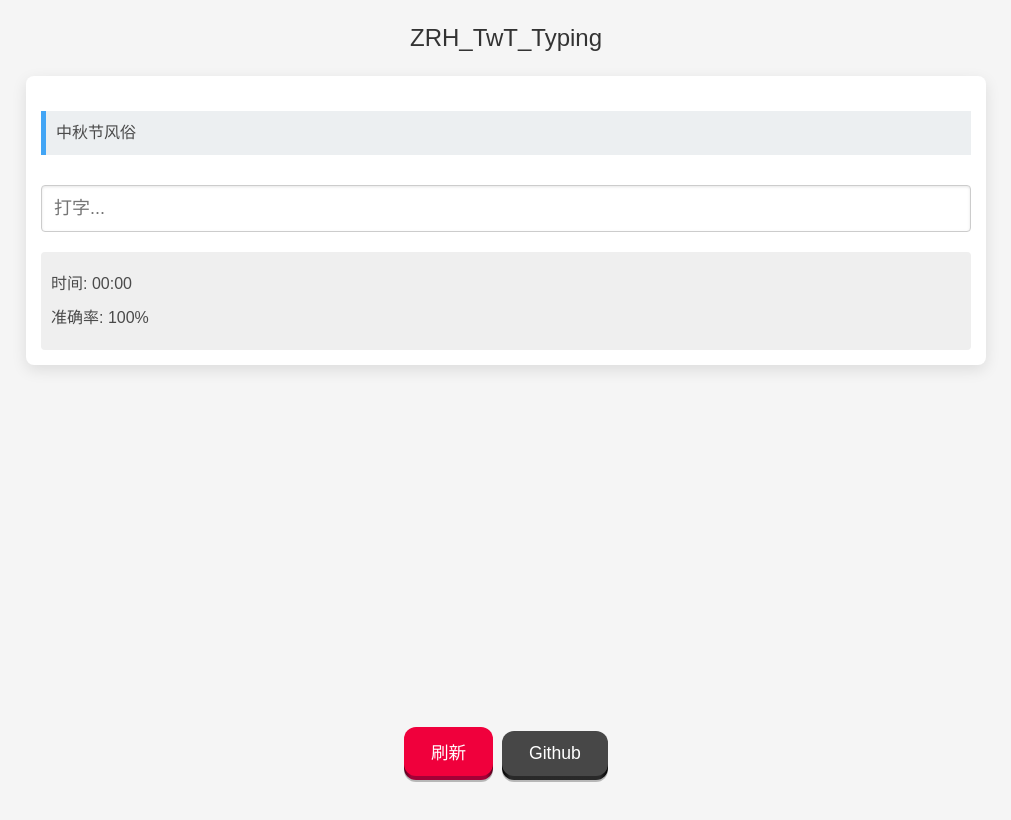
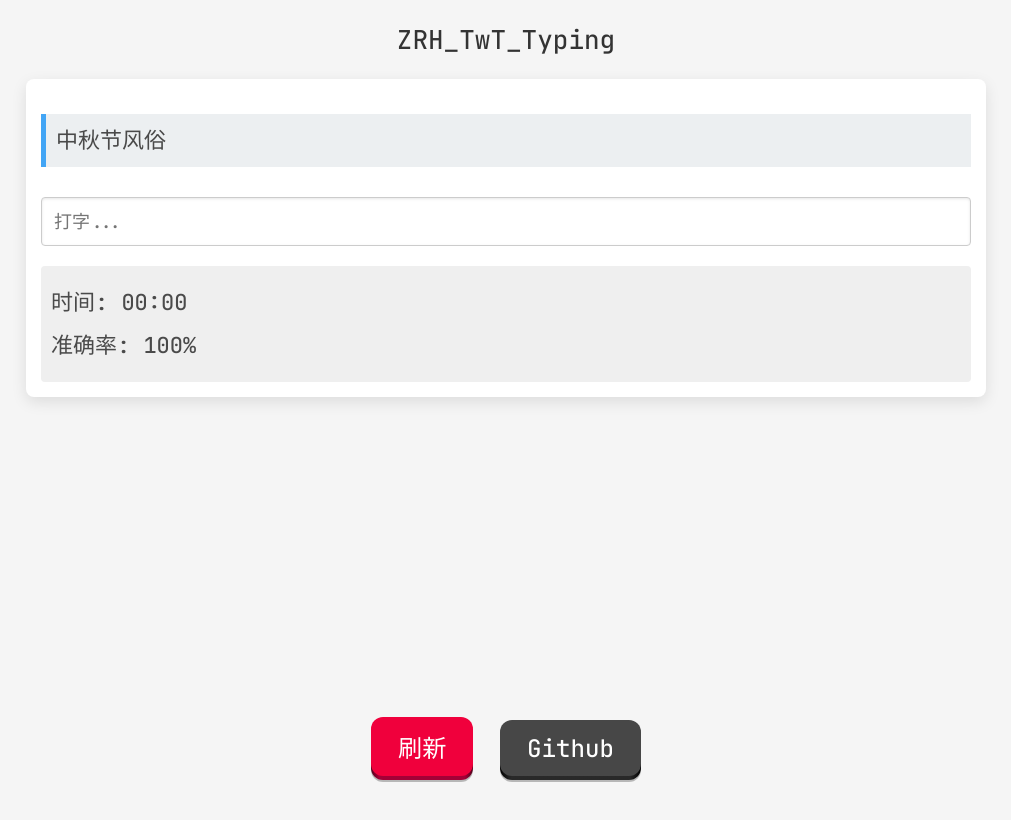
Before and after one commit to Diicck/TwT_tping, a plain HTML site: page index.html in a window 1280 px wide. Shown: the whole page, without its empty margins (134-1145 px from the left). Drawn offline with Linux system fonts and the light colour scheme; a web font is replaced by a local one.

Commit message:
添加字体

```diff
--- a/style.css
+++ b/style.css
@@ -1,6 +1,23 @@
+@font-face {
+    font-family: 'JetBrainsMono1'; /* 自定义字体名称 */
+    src: url('font/JetBrainsMono-Medium.woff2') format('woff2'), /* 字体文件路径 */
+    url('font/JetBrainsMono-Medium.woff2') format('woff2');
+}
+@font-face {
+    font-family: 'pifi'; /* 自定义字体名称 */
+    src: url('font/SourceHanSerifSC-Medium.otf') format('opentype'); /* 字体文件路径 */
+    font-weight: normal;
+    font-style: normal;
+}
+/*body {*/
+/*    font-family: 'MyWebFont', sans-serif;*/
+/*}*/
+
+
 /* 全局字体和重置 */
 * {
-    font-family: 'PingFang SC', 'Arial', sans-serif;
+    font-family: 'JetBrainsMono1', 'pifi', sans-serif;
+    font-size: 22px;
     margin: 0;
     padding: 0;
     box-sizing: border-box;
@@ -104,7 +121,7 @@ body {
 
 .logo_text {
     text-align: center;
-    font-size: 24px;
+    font-size: 26px;
     color: #333;
     margin: 20px 0;
 }
```
Also changed, not shown: font/JetBrainsMono-Bold.woff2 (added), font/JetBrainsMono-BoldItalic.woff2 (added), font/JetBrainsMono-Medium.woff2 (added), font/JetBrainsMono-MediumItalic.woff2 (added), 3 other files.
